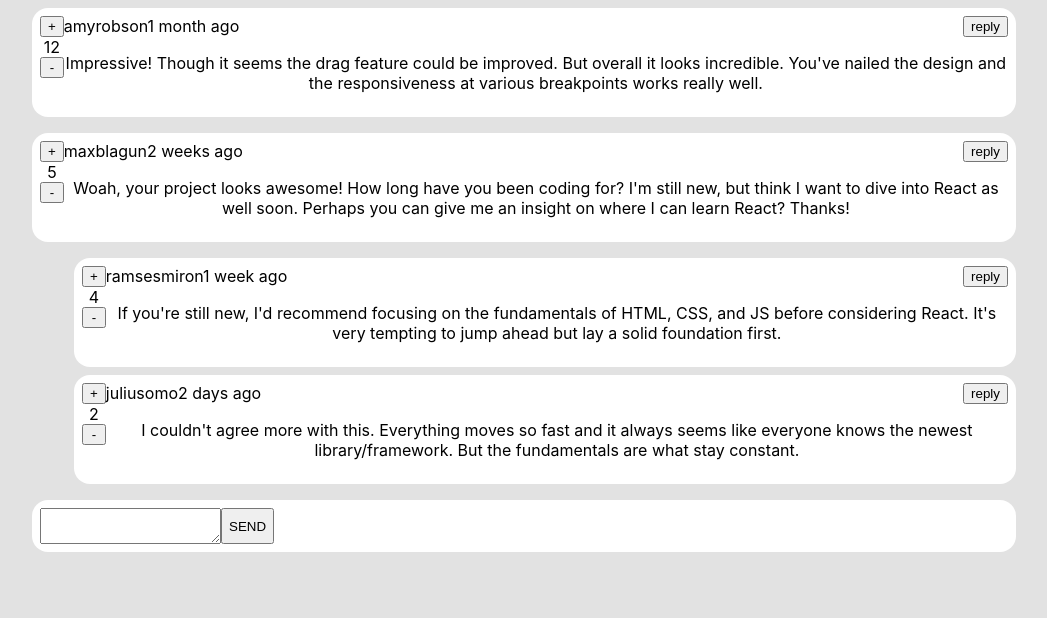
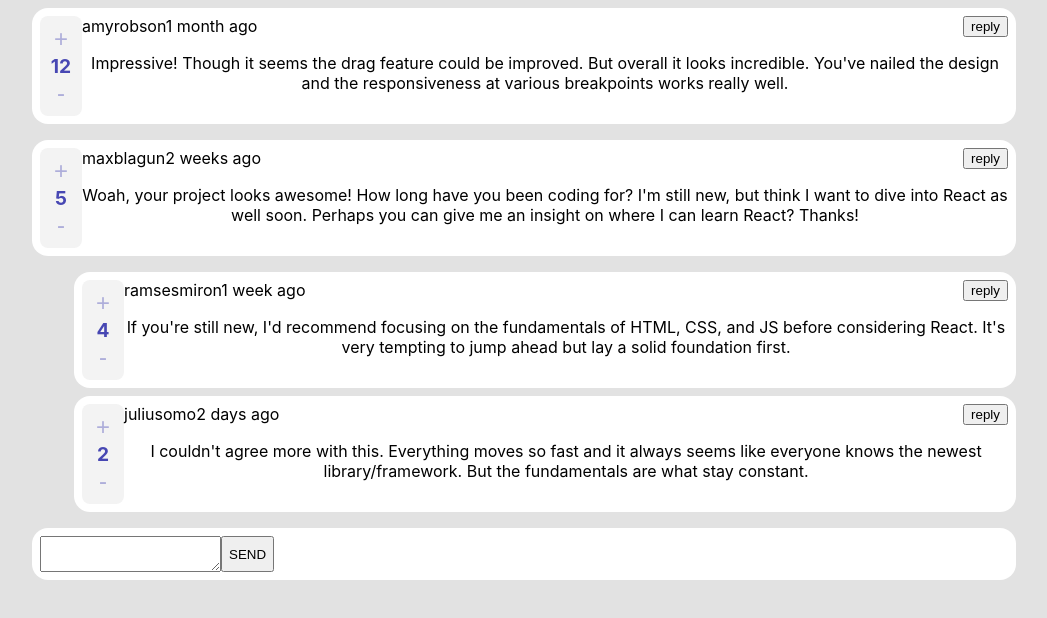
Before and after one commit to blautista/mentor-comment-box, a React (Create React App) app: page / in a window 1280 px wide. Shown: the top 618 px of the page, without its empty margins (116-1163 px from the left). Built offline with nearby package versions, Linux system fonts and the light colour scheme.

Commit message:
added VoteBox styles

```diff
--- a/src/components/CommentVoteBox.js
+++ b/src/components/CommentVoteBox.js
@@ -1,12 +1,14 @@
-import React from 'react';
-import styles from './CommentVoteBox.module.css';
+import React from "react";
+import styles from "./CommentVoteBox.module.css";
 
 const CommentVoteBox = (props) => {
-  return <div className={styles.container}>
-    <button>+</button>
-    {props.score}
-    <button>-</button>
-  </div>;
+  return (
+    <div className={styles.container}>
+      <button className={styles.voteButton}>+</button>
+      <span className={styles.scoreNumber}>{props.score}</span>
+      <button className={styles.voteButton}>-</button>
+    </div>
+  );
 };
 
 export default CommentVoteBox;
--- a/src/components/CommentVoteBox.module.css
+++ b/src/components/CommentVoteBox.module.css
@@ -1,4 +1,24 @@
 .container {
   display:flex;
   flex-direction: column;
+  border-radius: 8px;
+  background:#f3f3f3;
+  color:rgb(71, 71, 179);
+  padding:8px;
+  font-size:1.2rem;
+  align-items: center;
 }
+
+.voteButton {
+  border:none;
+  font-weight: lighter;
+  color:rgba(71, 71, 179, 0.4);
+  background:none;
+  cursor:pointer;
+  font-size: 1.5rem;
+}
+
+.scoreNumber{
+  font-weight: bold;
+  color:rgb(71, 71, 179);
+}
```
